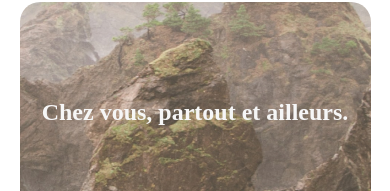
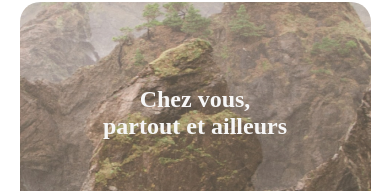
Before and after one commit to emmanuelbcd/kasa, a React (Create React App) app: page / in a window 390 px wide. Shown: the part 117-308 px from the top of the page. Built offline with nearby package versions, Linux system fonts and the light colour scheme.

Commit message:
mobile first

```diff
--- a/src/pages/Home/index.jsx
+++ b/src/pages/Home/index.jsx
@@ -9,7 +9,7 @@ function Home() {
     return (
         <div className="home">
             <Header />
-            <Banner image={homeBanner} slogan="Chez vous, partout et ailleurs." />
+            <Banner image={homeBanner} slogan={<><span>Chez vous,</span><br className="mobile-break"/><span> partout et ailleurs</span></>} />
             <Gallery />
             <Footer />
         </div>
```
